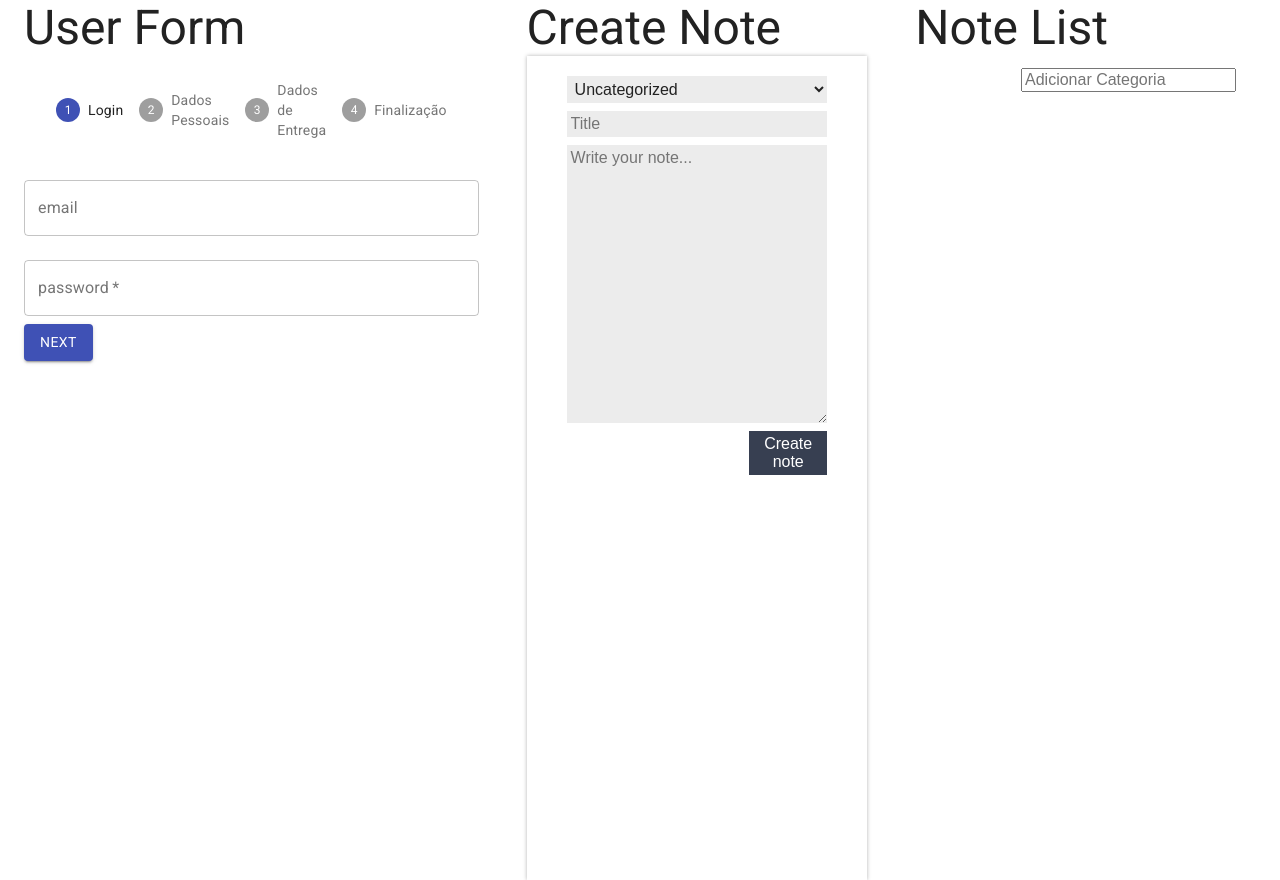
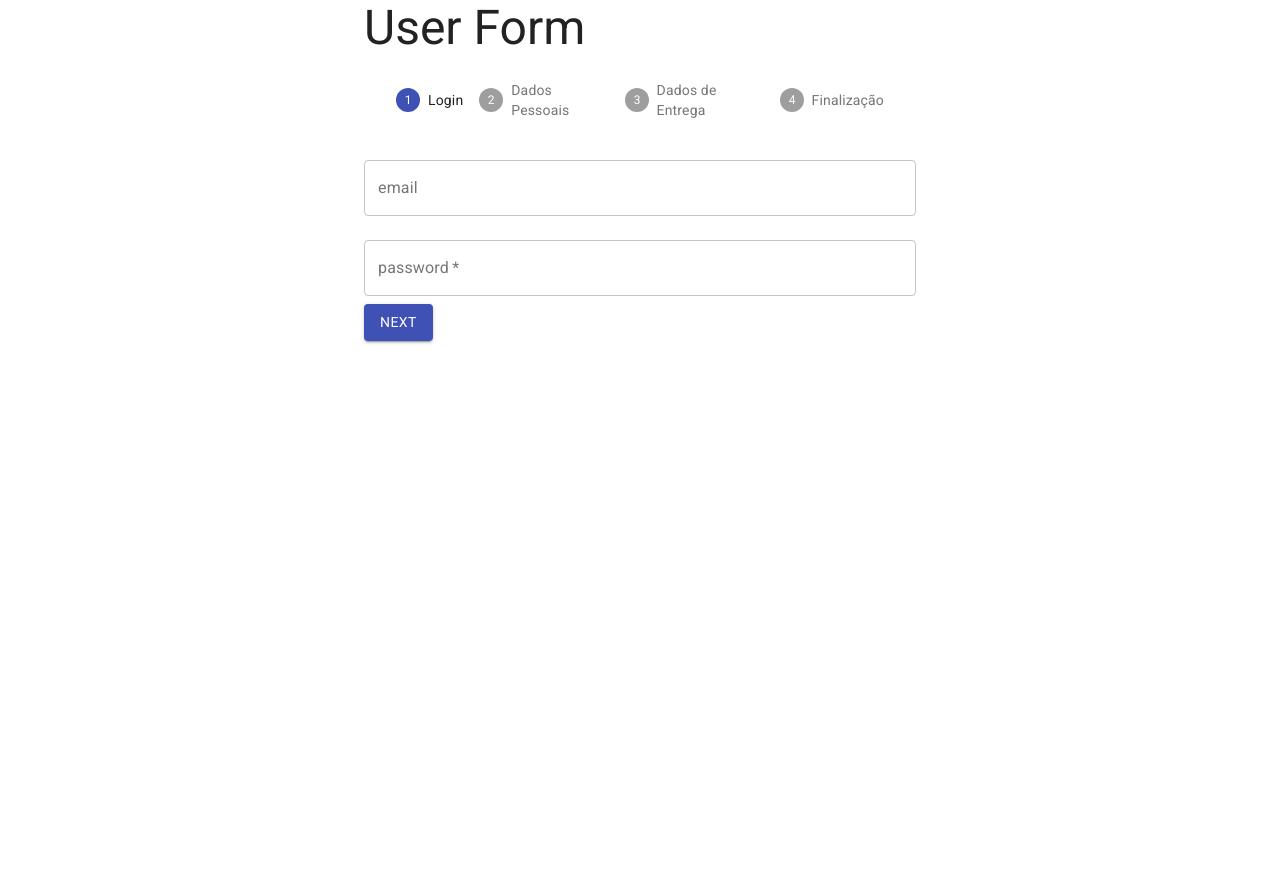
Before and after one commit to rafaelmauricioaraujo/reep, a React (Create React App) app: page / in a window 1280 px wide. After the commit the page ends 800 px from the top, so only its background shows below. Built offline with nearby package versions, Linux system fonts and the light colour scheme.

Commit message:
using react router

```diff
--- a/package.json
+++ b/package.json
@@ -10,6 +10,7 @@
     "@testing-library/user-event": "^12.8.3",
     "react": "^17.0.2",
     "react-dom": "^17.0.2",
+    "react-router-dom": "^5.3.0",
     "react-scripts": "4.0.3",
     "web-vitals": "^1.1.2"
   },
--- a/src/App.js
+++ b/src/App.js
@@ -13,20 +13,27 @@ import "@fontsource/roboto";
 
 import RegisterValidations from "./contexts/RegisterValidations";
 
+import { BrowserRouter as Router, Route, Switch } from "react-router-dom";
+
 import { validEmail, validUserName, validPassword } from "./models/cadastro";
-class App extends Component {
-  constructor() {
-    super();
-    this.notes = new Notes();
-    this.categories = new Categories();
-  }
+function App() {
+  // constructor() {
+  //   super();
+  //   this.notes = new Notes();
+  //   this.categories = new Categories();
+  // }
 
-  onSubmit(dados) {
+  const notes = new Notes();
+  const categories = new Categories();
+
+  function onSubmit(dados) {
     console.log(dados);
   }
 
-  render() {
   return (
+    <Router>
+      <Switch>
+        <Route exact path="/">
           <section className="content">
             <Container maxWidth="sm">
               <Typography variant="h3" component="h1">
@@ -39,16 +46,20 @@ class App extends Component {
                   password: validPassword,
                 }}
               >
-            <UserForm onSubmit={this.onSubmit.bind(this)} />
+                <UserForm onSubmit={onSubmit} />
               </RegisterValidations.Provider>
             </Container>
+          </section>
+        </Route>
+        <Route path="/reep">
+          <section className="content">
             <Container maxWidth="sm">
               <Typography variant="h3" component="h1">
                 Create Note
               </Typography>
               <RegistrationForm
-            categoryList={this.categories}
-            createNote={this.notes.addNote.bind(this.notes)}
+                categoryList={categories}
+                createNote={notes.addNote.bind(notes)}
               ></RegistrationForm>
             </Container>
             <Container maxWidth="lg">
@@ -57,18 +68,20 @@ class App extends Component {
                   Note List
                 </Typography>
                 <CategoryList
-              addCategory={this.categories.addCategory.bind(this.categories)}
-              categoryList={this.categories}
+                  addCategory={categories.addCategory.bind(categories)}
+                  categoryList={categories}
                 ></CategoryList>
                 <NoteList
-              deleteNote={this.notes.removeNote.bind(this.notes)}
-              notes={this.notes}
+                  deleteNote={notes.removeNote.bind(notes)}
+                  notes={notes}
                 ></NoteList>
               </main>
             </Container>
           </section>
+        </Route>
+      </Switch>
+    </Router>
   );
-  }
 }
 
 export default App;
```
Also changed, not shown: 1 other file (tests, documents, lock files or other folders). Lines whose indentation alone changed are shown as unchanged.
